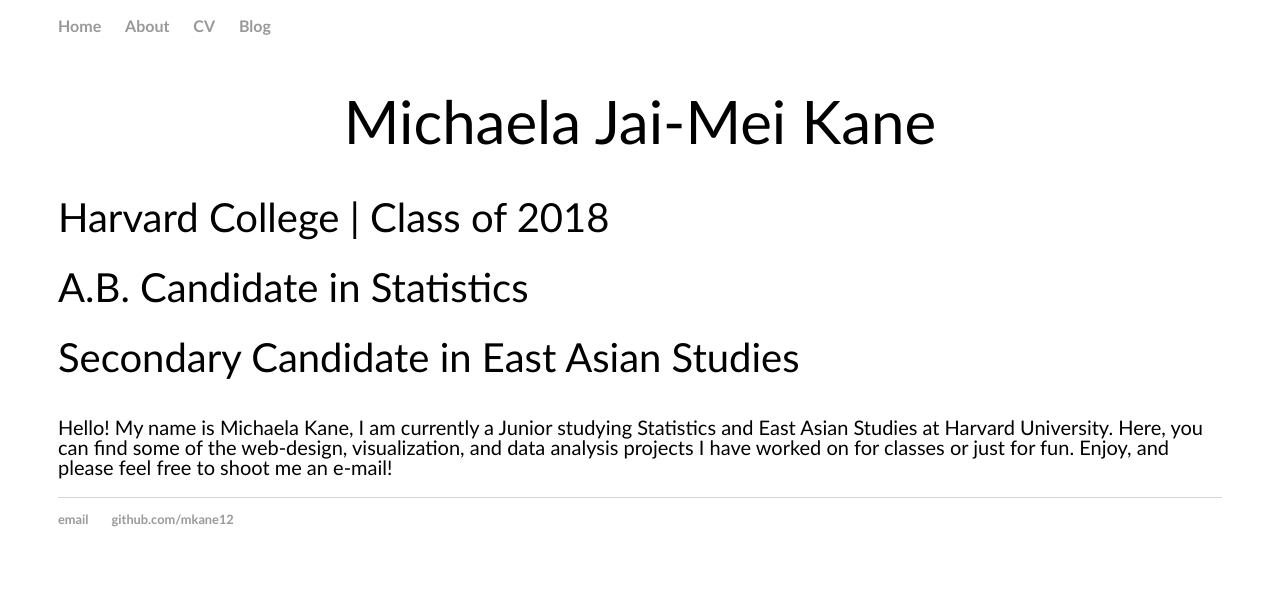
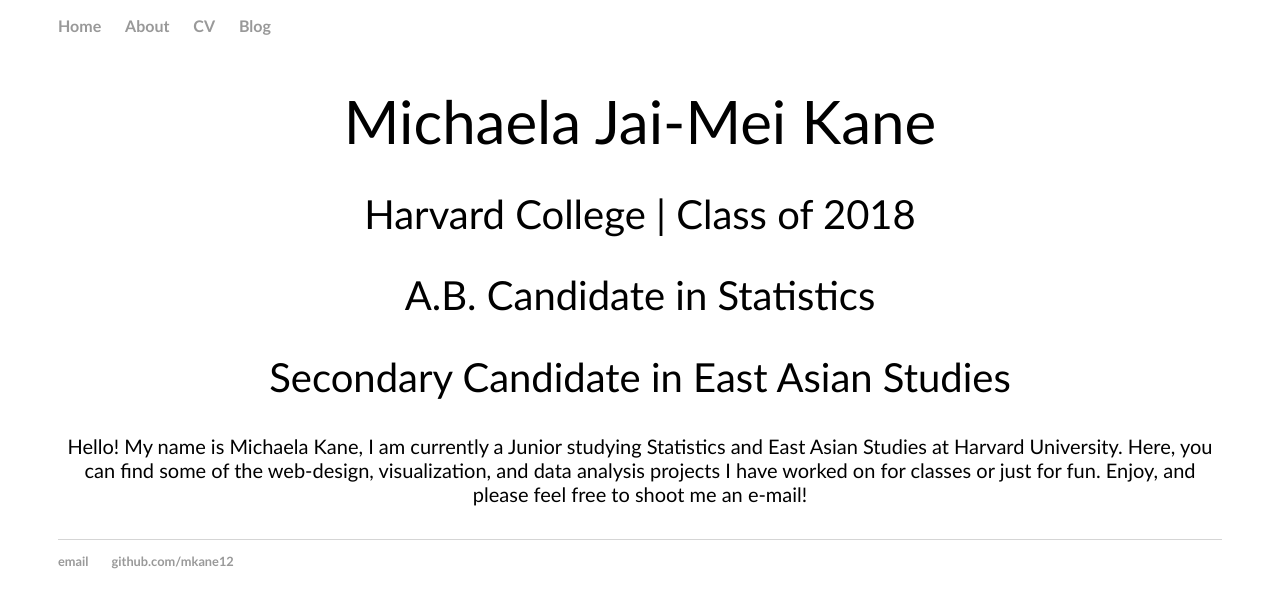
Before and after one commit to mkane12/mkane12.github.io, a Jekyll site: the page built from index.html, in a window 1280 px wide. Shown: the top 608 px of the page. Built offline with Jekyll 4.4.1, drawn with Linux system fonts in a browser that asks for light colours.

Commit message:
Update main.css

```diff
--- a/css/main.css
+++ b/css/main.css
@@ -13,10 +13,7 @@
 h2 {
     font-size: 40px;
     font-weight: 200;
-    text-align: left;
-    margin-top: 50px;
-    line-height: 50%;
-    margin-bottom: 20px;
+    text-align: center;
 }
 p {
     font-size: 20px;
```
